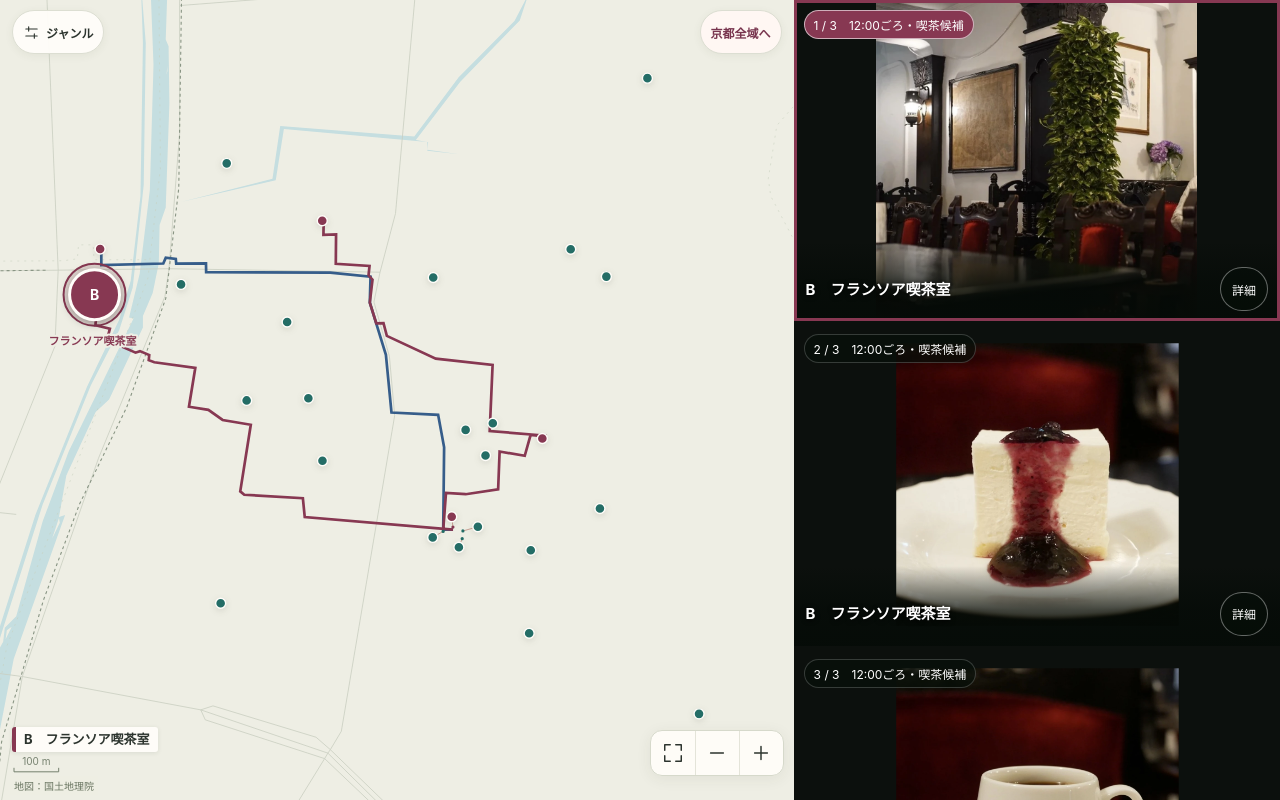
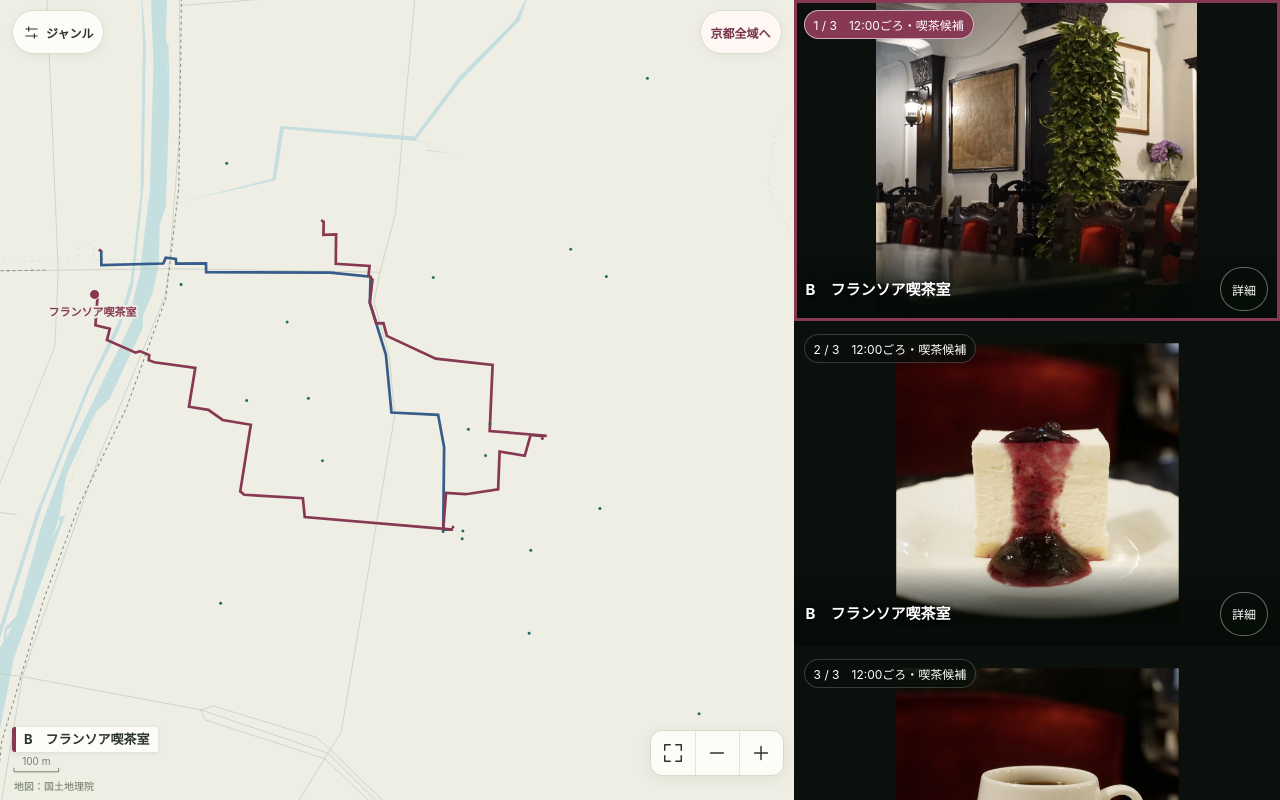
Before and after one commit to SZ7M8ci7/nagoya, a plain HTML site: page kyoto-dec1/gion/index.html in a window 1280 px wide. Drawn offline with Linux system fonts and the light colour scheme.

Commit message:
Draw compact Gion spot dots at their coordinates without leader lines

```diff
--- a/kyoto-dec1/gion/guide.css
+++ b/kyoto-dec1/gion/guide.css
@@ -19,5 +19,7 @@
 .photo-feed { container-type:inline-size; }
 .photo-feed::after { height:max(0px, calc(100% - max(180px, 66.6667cqw))); max-height:none; }
 
-.map-pin:not(.is-selected) .pin-face { fill:var(--pin-color);stroke:var(--paper);stroke-width:1.4; }
+.map-pin:not(.is-selected) .pin-face { fill:var(--pin-color);stroke:none;filter:none; }
+.map-pin.is-selected .pin-face { fill:var(--pin-color);stroke:var(--paper);stroke-width:1;filter:none; }
+.map-pin:focus-visible .pin-hit { stroke:#377b89;stroke-width:1.5; }
 .feed-photo:not(.is-active) .feed-image img { transform:scale(.88); }
--- a/kyoto-dec1/gion/guide.js
+++ b/kyoto-dec1/gion/guide.js
@@ -307,55 +307,27 @@
     rects.push({ left: 8, right: 112, top: height - 49, bottom: height - 21 });
     return rects;
   }
-  function placeNodes(nodes, obstacles) {
-    const simulation = d3.forceSimulation(nodes)
-      .force('x', d3.forceX(d => d.ax).strength(.32))
-      .force('y', d3.forceY(d => d.ay).strength(.32))
-      .force('collide', d3.forceCollide(d => d.hit + 1).iterations(4)).stop();
-    for (let i = 0; i < 65; i++) {
-      simulation.tick();
-      nodes.forEach(d => {
-        const minX = d.hit + 1, maxX = width - d.hit - 1, minY = d.hit + 2, maxY = height - d.hit - 4;
-        d.x = Math.max(minX, Math.min(maxX, d.x));
-        d.y = Math.max(minY, Math.min(maxY, d.y));
-        obstacles.forEach(rect => {
-          const r = { left: rect.left - d.hit, right: rect.right + d.hit, top: rect.top - d.hit, bottom: rect.bottom + d.hit };
-          if (d.x <= r.left || d.x >= r.right || d.y <= r.top || d.y >= r.bottom) return;
-          const choices = [{ x: r.left, y: d.y }, { x: r.right, y: d.y }, { x: d.x, y: r.top }, { x: d.x, y: r.bottom }]
-            .filter(p => p.x >= minX && p.x <= maxX && p.y >= minY && p.y <= maxY)
-            .sort((a, b) => Math.hypot(a.x - d.x, a.y - d.y) - Math.hypot(b.x - d.x, b.y - d.y));
-          if (choices.length) { d.x = choices[0].x; d.y = choices[0].y; }
-        });
-      });
-    }
-  }
   function drawPins() {
     if (!projection || !world) return;
-    const points = visible.filter(hasPosition).map(spot => {
-      const p = transform.apply(projection([spot.lon, spot.lat]));
-      return { spot, ax: p[0], ay: p[1] };
-    }).filter(d => d.ax > 10 && d.ax < width - 10 && d.ay > 16 && d.ay < height - 16);
+    const nodes = visible.filter(hasPosition).map(spot => {
+      const [x, y] = transform.apply(projection([spot.lon, spot.lat]));
+      const isSelected = spot.id === selected;
+      return { spot, x, y, selected: isSelected, radius: isSelected ? 5 : 1.5, color: categoryFor(spot).color };
+    }).filter(d => d.x >= 0 && d.x <= width && d.y >= 0 && d.y <= height);
     const obstacles = controlRects();
-    const nodes = points.map(point => {
-      const isSelected = point.spot.id === selected;
-      return { ...point, x: point.ax, y: point.ay, selected: isSelected,
-        color: categoryFor(point.spot).color, hit: isSelected ? 31 : 13 };
-    });
-    placeNodes(nodes, obstacles);
-    svg.select('.leaders').selectAll('path').data(nodes, d => d.spot.id).join('path').attr('class', 'leader')
-      .attr('stroke', d => d.color).attr('d', d => 'M' + d.ax + ',' + d.ay + 'L' + d.x + ',' + d.y);
-    svg.select('.locations').selectAll('circle').data(points, d => d.spot.id).join('circle').attr('class', 'location-dot')
-      .attr('cx', d => d.ax).attr('cy', d => d.ay).attr('r', 1.6).style('fill', d => categoryFor(d.spot).color);
     const pins = svg.select('.pins').selectAll('g').data(nodes, d => d.spot.id).join(enter => {
       const g = enter.append('g');
-      g.append('circle').attr('class', 'pin-ring');
       g.append('circle').attr('class', 'pin-face');
-      g.append('text').attr('class', 'pin-number');
       g.append('circle').attr('class', 'pin-hit');
       return g;
     });
     function activate(event, d) {
       event.stopPropagation();
+      if (event.type === 'click' && event.detail > 0) {
+        // On a crowded street, use the closest dot within the shared tap area.
+        const [x, y] = d3.pointer(event, svg.node());
+        d = d3.least(nodes, node => Math.hypot(node.x - x, node.y - y));
+      }
       choose(d.spot.id);
     }
     pins.attr('class', d => 'map-pin' + (d.selected ? ' is-selected' : ''))
@@ -367,18 +339,16 @@
       .on('click', activate).on('keydown', (event, d) => {
         if (event.key === 'Enter' || event.key === ' ') { event.preventDefault(); activate(event, d); }
       });
-    pins.select('.pin-ring').attr('r', d => d.hit);
-    pins.select('.pin-face').attr('r', d => d.selected ? 25 : 5);
-    pins.select('.pin-hit').attr('r', d => d.hit);
-    pins.select('.pin-number').text(d => d.selected ? labelFor(d.spot) : '');
+    pins.select('.pin-face').attr('r', d => d.radius);
+    pins.select('.pin-hit').attr('r', 12);
     pins.filter(d => d.selected).raise();
-    const used = nodes.map(d => ({ x: d.x - d.hit, y: d.y - d.hit, w: d.hit * 2, h: d.hit * 2 }));
+    const used = nodes.map(d => ({ x: d.x - d.radius, y: d.y - d.radius, w: d.radius * 2, h: d.radius * 2 }));
     obstacles.forEach(r => used.push({ x: r.left, y: r.top, w: r.right - r.left, h: r.bottom - r.top }));
     const text = [];
     for (const node of nodes.filter(d => d.selected)) {
       const spot = node.spot;
       const full = spot.name, name = full.length > 18 ? full.slice(0, 17) + '…' : full;
-      const w = name.length * 11 + 4, h = 16, gap = node.hit + 7;
+      const w = name.length * 11 + 4, h = 16, gap = node.radius + 5;
       const options = [
         { x: node.x + gap, y: node.y - 8, w, h }, { x: node.x - w - gap, y: node.y - 8, w, h },
         { x: node.x - w / 2, y: node.y + gap, w, h }, { x: node.x - w / 2, y: node.y - gap - h, w, h }
@@ -471,7 +441,7 @@
         .attr('stroke', (_, i) => i ? '#873852' : '#365d8a')
         .attr('stroke-width', 2.7).attr('vector-effect', 'non-scaling-stroke');
     }
-    ['base-labels', 'leaders', 'locations', 'pins', 'place-labels'].forEach(cls => svg.append('g').attr('class', cls));
+    ['base-labels', 'pins', 'place-labels'].forEach(cls => svg.append('g').attr('class', cls));
     svg.append('path').attr('class', 'scale-line'); svg.append('text').attr('class', 'scale-label');
     zoom = d3.zoom().scaleExtent([1, MAX_ZOOM]).translateExtent([[-width, -height], [width * 2, height * 2]])
       .extent([[0, 0], [width, height]]).filter(e => e.type === 'wheel' || !e.button)
--- a/kyoto-dec1/gion/index.html
+++ b/kyoto-dec1/gion/index.html
@@ -7,11 +7,11 @@
   <meta name="description" content="祇園四条から高台寺、安参へ。基本ルートと21の寄り道を、写真をめくりながら地図で確認できます。">
   <title>祇園・東山の寄り道地図｜12月1日 京都の街歩き</title>
   <link rel="stylesheet" href="../style.css?v=20261101-5">
-  <link rel="stylesheet" href="guide.css?v=20261123-6">
+  <link rel="stylesheet" href="guide.css?v=20261123-7">
   <script src="../d3.min.js" defer></script>
   <script src="../basemap.js?v=20261101-5" defer></script>
   <script src="route.js?v=20261123-5" defer></script>
-  <script src="guide.js?v=20261123-6" defer></script>
+  <script src="guide.js?v=20261123-7" defer></script>
 </head>
 <body>
   <a class="skip-link" href="#filters-open">ジャンルを選ぶ</a>
```
